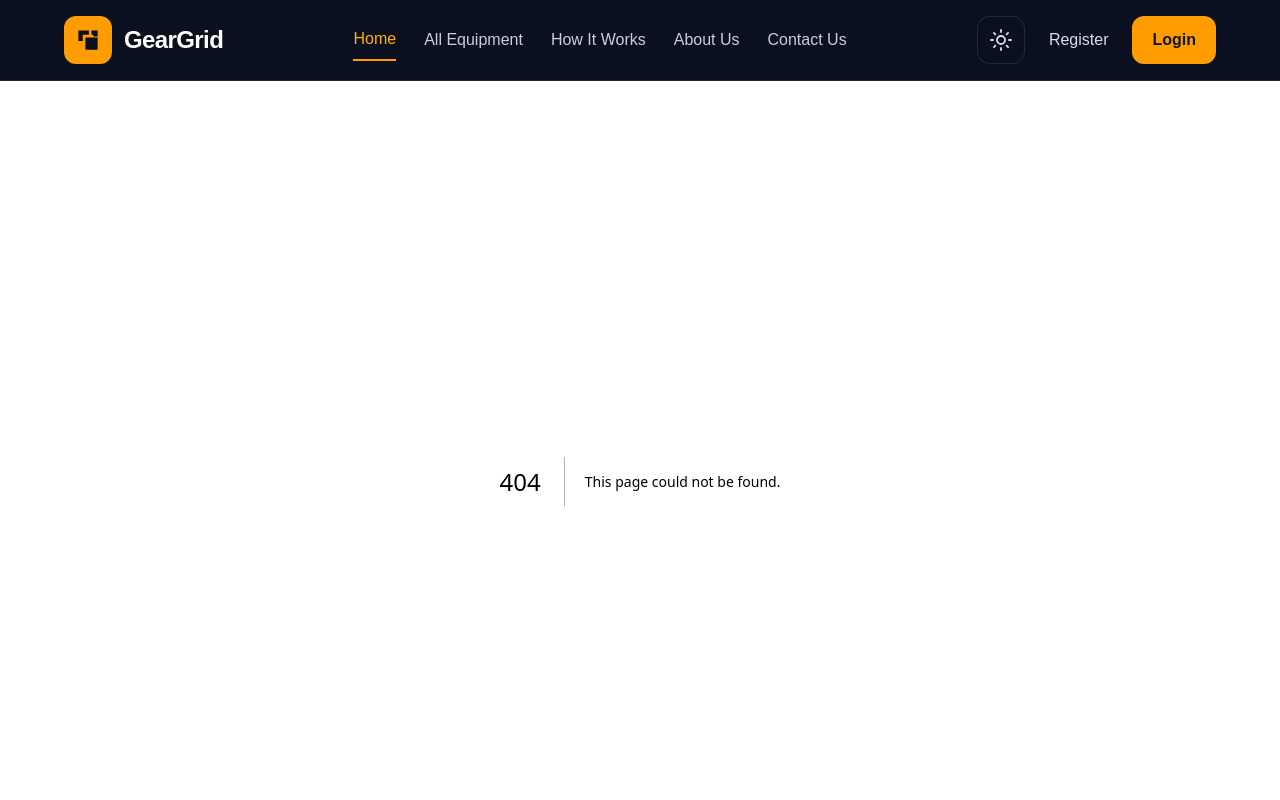
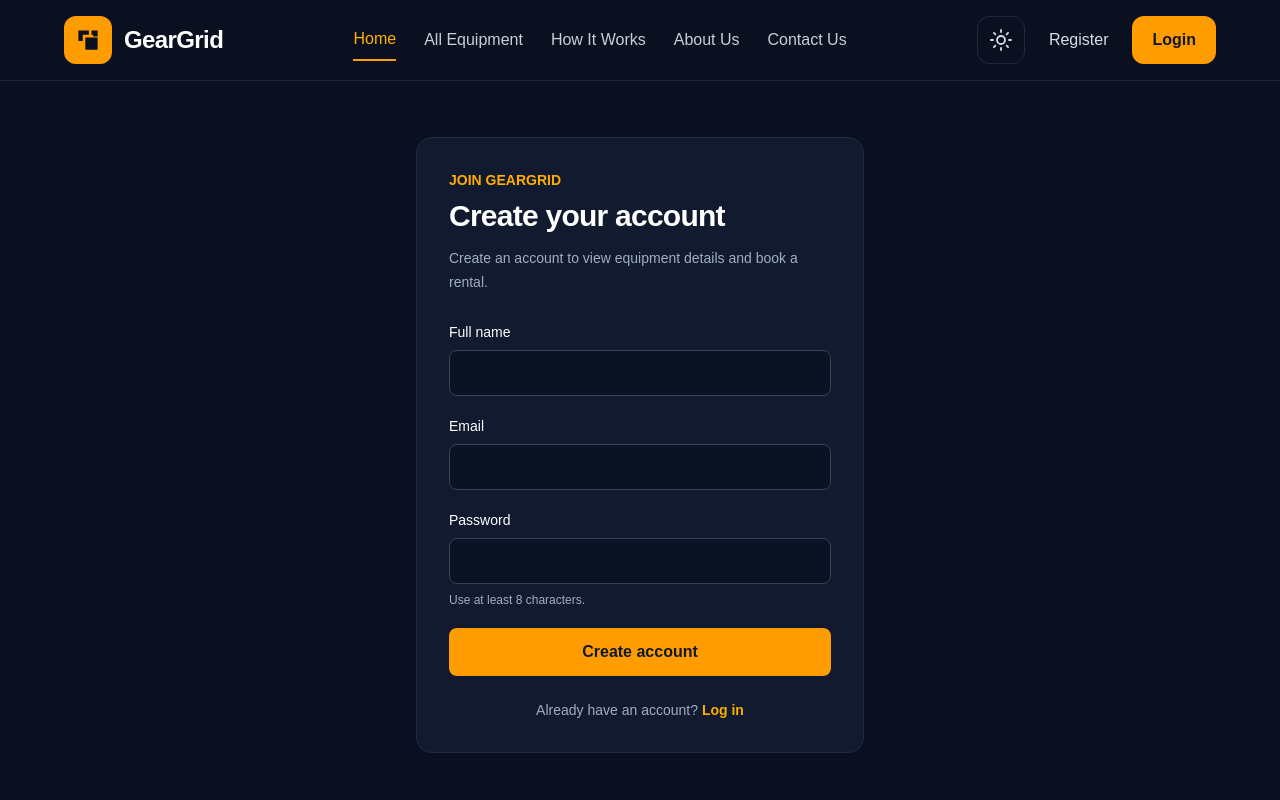
Before and after one commit to codewithjakaria/geargrid-client, a Next.js app: page /register in a window 1280 px wide. Before the commit this address had no page. Shown: the top 800 px of the page. Built offline with nearby package versions, Linux system fonts and the light colour scheme.

Commit message:
feat(client): add email password registration

```diff
--- /dev/null
+++ b/app/register/page.tsx
@@ -0,0 +1,155 @@
+'use client';
+
+import Link from 'next/link';
+import { useRouter } from 'next/navigation';
+import { useState, type FormEvent } from 'react';
+
+type RegisterResponse = {
+  token?: string;
+  user?: {
+    id: string;
+    name: string;
+    email: string;
+    role: string;
+  };
+  message?: string;
+};
+
+export default function RegisterPage() {
+  const router = useRouter();
+  const [name, setName] = useState('');
+  const [email, setEmail] = useState('');
+  const [password, setPassword] = useState('');
+  const [error, setError] = useState('');
+  const [message, setMessage] = useState('');
+  const [isLoading, setIsLoading] = useState(false);
+
+  async function handleRegister(event: FormEvent<HTMLFormElement>) {
+    event.preventDefault();
+    setError('');
+    setMessage('');
+    setIsLoading(true);
+
+    const apiUrl = (process.env.NEXT_PUBLIC_API_URL || 'http://localhost:5000/api').replace(/\/$/, '');
+
+    try {
+      const response = await fetch(`${apiUrl}/auth/sign-up/email`, {
+        method: 'POST',
+        headers: { 'Content-Type': 'application/json' },
+        credentials: 'include',
+        body: JSON.stringify({ name, email, password }),
+      });
+
+      const result: RegisterResponse = await response.json();
+
+      if (!response.ok) {
+        setError(result.message || 'Could not create your account. Please try again.');
+        setIsLoading(false);
+        return;
+      }
+
+      if (!result.token) {
+        setError('Account created, but the server did not send an access token. Please log in.');
+        setIsLoading(false);
+        return;
+      }
+
+      localStorage.setItem('geargridToken', result.token);
+      if (result.user) {
+        localStorage.setItem('geargridUser', JSON.stringify(result.user));
+      }
+
+      setMessage('Account created. Opening the equipment catalog...');
+      window.setTimeout(() => {
+        router.push('/equipment');
+      }, 700);
+    } catch {
+      setError('Could not connect to GearGrid. Check that the server is running.');
+      setIsLoading(false);
+    }
+  }
+
+  return (
+    <main className="flex min-h-[70vh] items-center justify-center bg-[#0b1020] px-5 py-14 text-white">
+      <section className="w-full max-w-md rounded-2xl border border-[#202c42] bg-[#111a2e] p-6 sm:p-8">
+        <p className="text-sm font-semibold text-[#ffad00]">JOIN GEARGRID</p>
+        <h1 className="mt-2 text-3xl font-bold tracking-tight">Create your account</h1>
+        <p className="mt-3 text-sm leading-6 text-[#a0aec4]">
+          Create an account to view equipment details and book a rental.
+        </p>
+
+        <form onSubmit={handleRegister} className="mt-7 space-y-5">
+          <div>
+            <label htmlFor="name" className="mb-2 block text-sm font-medium">Full name</label>
+            <input
+              id="name"
+              name="name"
+              type="text"
+              autoComplete="name"
+              required
+              value={name}
+              onChange={(event) => setName(event.target.value)}
+              className="w-full rounded-lg border border-[#34425a] bg-[#0b1223] px-4 py-3 text-sm outline-none focus:border-[#ffad00]"
+            />
+          </div>
+
+          <div>
+            <label htmlFor="email" className="mb-2 block text-sm font-medium">Email</label>
+            <input
+              id="email"
+              name="email"
+              type="email"
+              autoComplete="email"
+              required
+              value={email}
+              onChange={(event) => setEmail(event.target.value)}
+              className="w-full rounded-lg border border-[#34425a] bg-[#0b1223] px-4 py-3 text-sm outline-none focus:border-[#ffad00]"
+            />
+          </div>
+
+          <div>
+            <label htmlFor="password" className="mb-2 block text-sm font-medium">Password</label>
+            <input
+              id="password"
+              name="password"
+              type="password"
+              autoComplete="new-password"
+              minLength={8}
+              required
+              value={password}
+              onChange={(event) => setPassword(event.target.value)}
+              className="w-full rounded-lg border border-[#34425a] bg-[#0b1223] px-4 py-3 text-sm outline-none focus:border-[#ffad00]"
+            />
+            <p className="mt-2 text-xs text-[#a0aec4]">Use at least 8 characters.</p>
+          </div>
+
+          {error && <p role="alert" className="text-sm text-red-300">{error}</p>}
+
+          <button
+            type="submit"
+            disabled={isLoading}
+            className="w-full rounded-lg bg-[#ff9d00] px-5 py-3 font-semibold text-[#111827] transition-colors hover:bg-[#ffb52e] disabled:cursor-wait disabled:opacity-70"
+          >
+            {isLoading ? 'Creating account...' : 'Create account'}
+          </button>
+        </form>
+
+        <p className="mt-6 text-center text-sm text-[#a0aec4]">
+          Already have an account?{' '}
+          <Link href="/login" className="font-semibold text-[#ffad00] hover:text-[#ffc04d]">
+            Log in
+          </Link>
+        </p>
+      </section>
+
+      {message && (
+        <div
+          role="status"
+          className="fixed bottom-5 right-5 rounded-lg border border-emerald-500/50 bg-[#10271f] px-5 py-3 text-sm text-emerald-200 shadow-lg"
+        >
+          {message}
+        </div>
+      )}
+    </main>
+  );
+}
```
